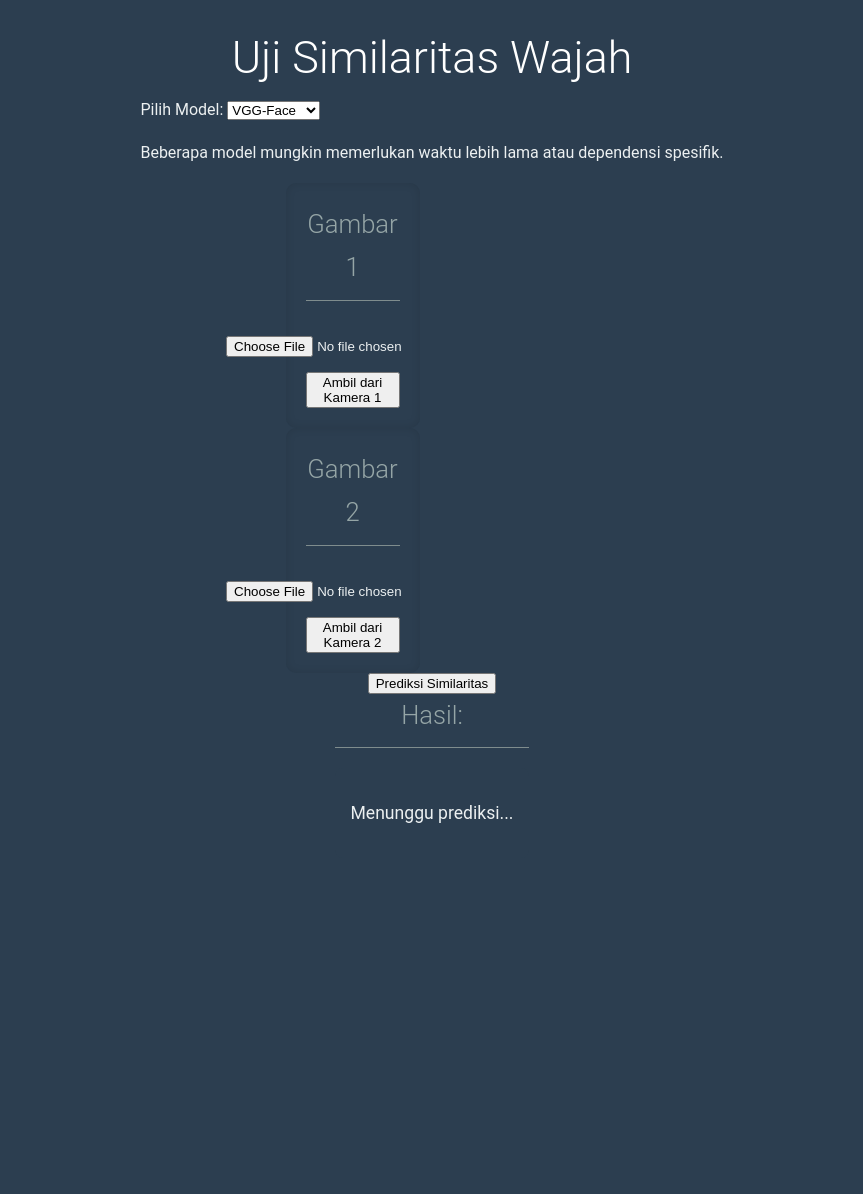
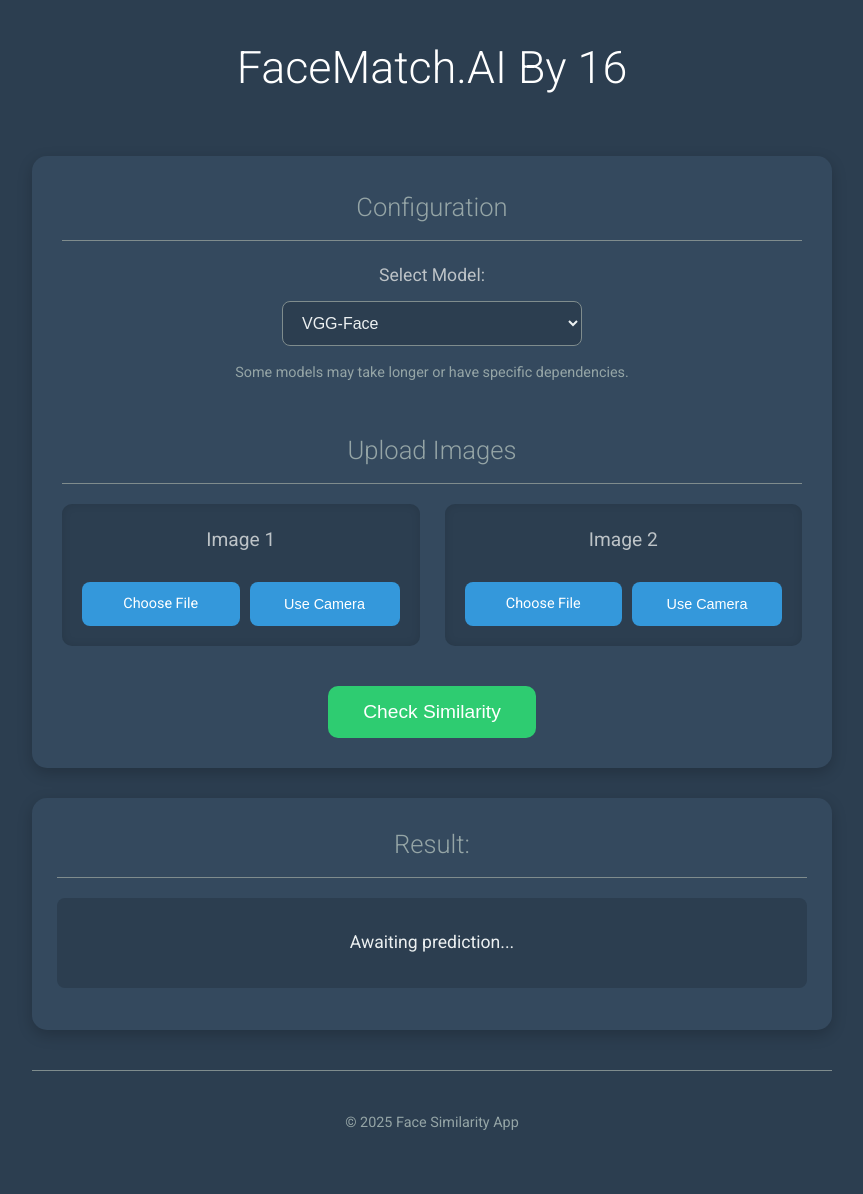
Before and after one commit to Hasanzs/FP-AI_FACE-RECOGNITION, a Flask app: page / in a window 1280 px wide. Shown: the whole page, without its empty margins (208-1071 px from the left). Before the commit the page ends 823 px from the top, so only its background shows below. Run offline with Flask 3, Linux system fonts and the light colour scheme.

Commit message:
Update index.html

```diff
--- a/face_similarity_16/templates/index.html
+++ b/face_similarity_16/templates/index.html
@@ -4,47 +4,72 @@
     <meta charset="UTF-8">
     <meta name="viewport" content="width=device-width, initial-scale=1.0">
     <title>Face Similarity Test</title>
+    <link href="https://fonts.googleapis.com/css2?family=Roboto:wght@300;400;700&display=swap" rel="stylesheet">
     <link rel="stylesheet" href="{{ url_for('static', filename='style.css') }}">
 </head>
 <body>
-    <h1>Uji Similaritas Wajah</h1>
+    <header>
+        <h1>FaceMatch.AI By 16</h1>
+    </header>
 
-    <div class="controls">
-        <label for="model-select">Pilih Model:</label>
+    <main>
+        <section class="interactive-area">
+            <div class="controls-container">
+                <h2>Configuration</h2>
+                <div class="control-group">
+                    <label for="model-select">Select Model:</label>
                     <select id="model-select">
                         {% for model in models %}
                         <option value="{{ model }}" {% if model == 'VGG-Face' %}selected{% endif %}>{{ model }}</option>
                         {% endfor %}
                     </select>
-        <p class="info">Beberapa model mungkin memerlukan waktu lebih lama atau dependensi spesifik.</p>
+                </div>
+                <p class="info-text">Some models may take longer or have specific dependencies.</p>
             </div>
 
-    <div class="image-container">
-        <div class="image-section">
-            <h2>Gambar 1</h2>
-            <input type="file" id="image1-upload" accept="image/*">
-            <button id="camera1-btn">Ambil dari Kamera 1</button>
-            <img id="image1-preview" src="#" alt="Preview Gambar 1" style="display:none;">
-            <video id="video1" width="320" height="240" style="display:none;"></video>
-            <button id="capture1-btn" style="display:none;">Capture dari Kamera 1</button>
+            <div class="images-container">
+                <h2>Upload Images</h2>
+                <div class="image-upload-area">
+                    <div class="image-section" id="image-section-1">
+                        <h3>Image 1</h3>
+                        <img id="image1-preview" src="#" alt="Image 1 Preview" style="display:none;" class="image-preview">
+                        <video id="video1" style="display:none;" class="video-preview"></video>
+                        <div class="upload-buttons">
+                            <label for="image1-upload" class="button-upload-label">Choose File</label>
+                            <input type="file" id="image1-upload" accept="image/*" class="file-input" style="display:none;">
+                            <button id="camera1-btn" class="button-camera">Use Camera</button>
                         </div>
-        <div class="image-section">
-            <h2>Gambar 2</h2>
-            <input type="file" id="image2-upload" accept="image/*">
-            <button id="camera2-btn">Ambil dari Kamera 2</button>
-            <img id="image2-preview" src="#" alt="Preview Gambar 2" style="display:none;">
-            <video id="video2" width="320" height="240" style="display:none;"></video>
-            <button id="capture2-btn" style="display:none;">Capture dari Kamera 2</button>
+                        <button id="capture1-btn" style="display:none;" class="button-capture">Capture</button>
+                    </div>
+                    <div class="image-section" id="image-section-2">
+                        <h3>Image 2</h3>
+                        <img id="image2-preview" src="#" alt="Image 2 Preview" style="display:none;" class="image-preview">
+                        <video id="video2" style="display:none;" class="video-preview"></video>
+                        <div class="upload-buttons">
+                            <label for="image2-upload" class="button-upload-label">Choose File</label>
+                            <input type="file" id="image2-upload" accept="image/*" class="file-input" style="display:none;">
+                            <button id="camera2-btn" class="button-camera">Use Camera</button>
+                        </div>
+                        <button id="capture2-btn" style="display:none;" class="button-capture">Capture</button>
+                    </div>
                 </div>
             </div>
 
-    <button id="predict-btn">Prediksi Similaritas</button>
+            <div class="action-container">
+                <button id="predict-btn" class="button-predict">Check Similarity</button>
+            </div>
+        </section>
 
-    <div id="result-area">
-        <h2>Hasil:</h2>
-        <p id="result-text">Menunggu prediksi...</p>
-        <div id="loader" style="display: none;">Memproses...</div>
-    </div>
+        <section id="result-area" class="result-section">
+            <h2>Result:</h2>
+            <p id="result-text">Awaiting prediction...</p>
+            <div id="loader" class="loader-animation" style="display: none;">Processing...</div>
+        </section>
+    </main>
+
+    <footer>
+        <p>&copy; 2025 Face Similarity App</p>
+    </footer>
 
     <script src="{{ url_for('static', filename='script.js') }}"></script>
 </body>
```
Lines whose indentation alone changed are shown as unchanged.
